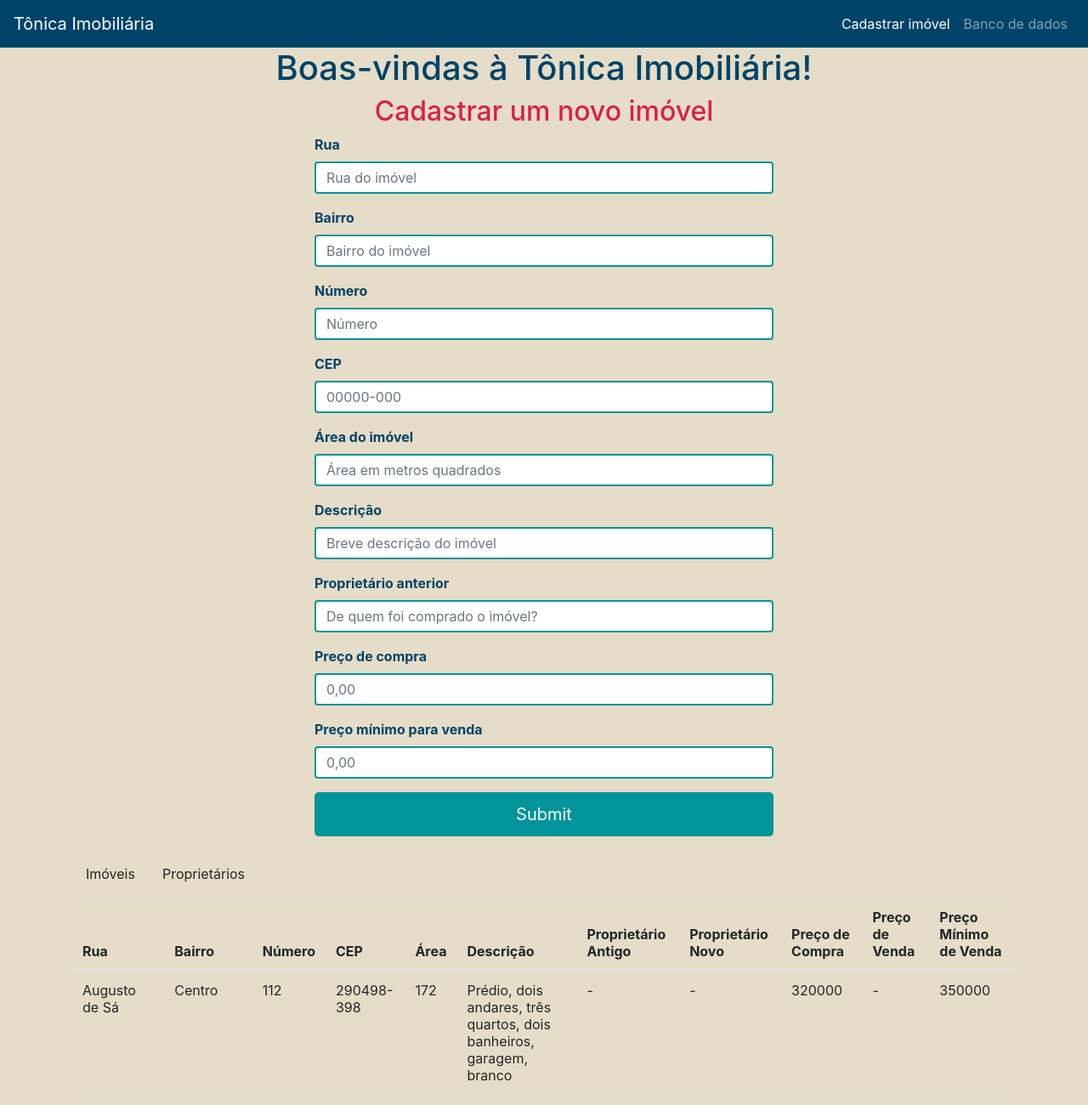
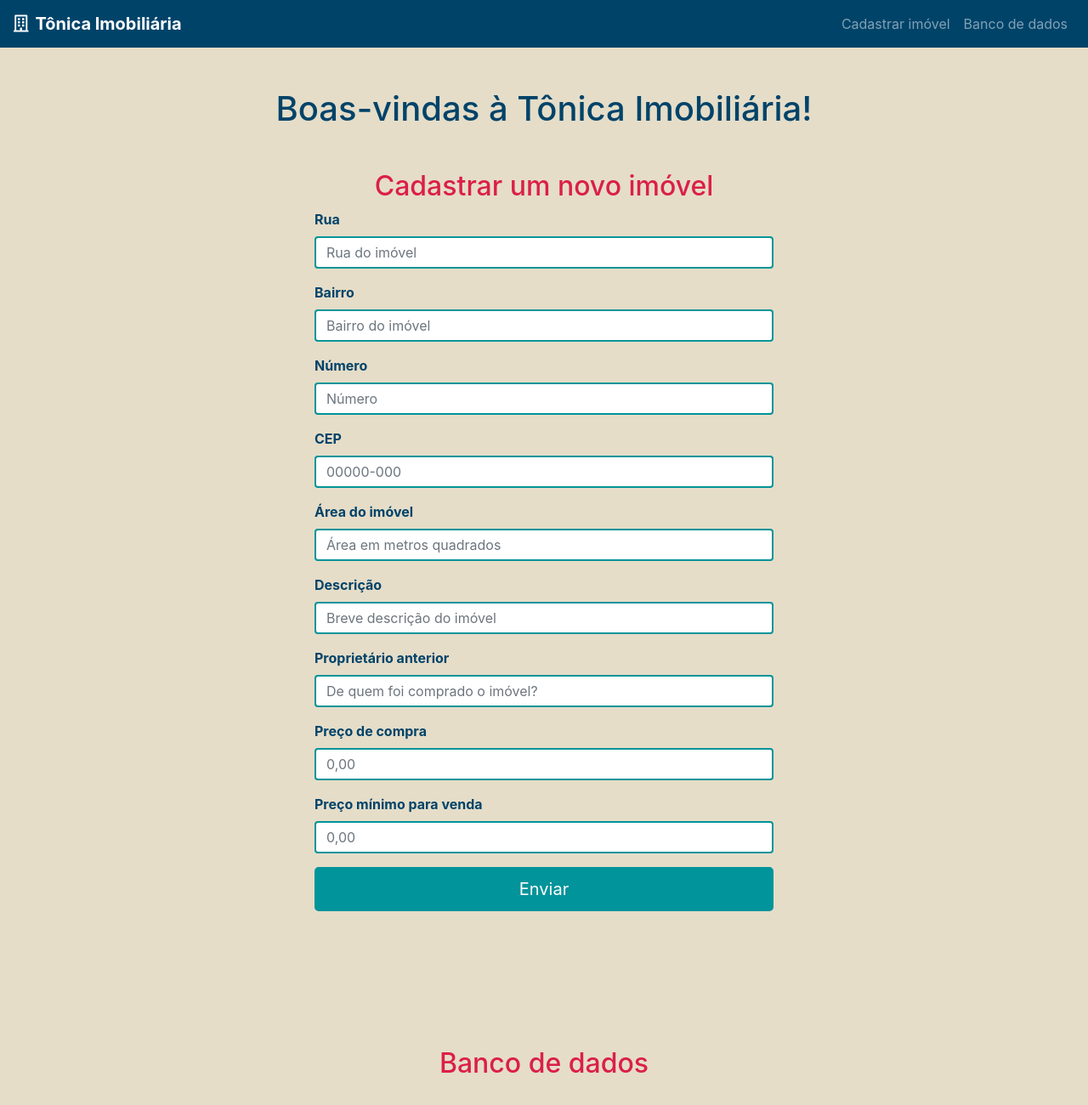
Before and after one commit to pedrohb88/tonica-imobiliaria, a website: page index.html in a window 1280 px wide. Shown: the top 1300 px of the page at 85% size. Drawn offline with nearby package versions, Linux system fonts and the light colour scheme.

Commit message:
Css bonitinho

```diff
--- a/index.html
+++ b/index.html
@@ -13,11 +13,12 @@
 			integrity="sha384-JcKb8q3iqJ61gNV9KGb8thSsNjpSL0n8PARn9HuZOnIxN0hoP+VmmDGMN5t9UJ0Z"
 			crossorigin="anonymous"
         />
+        <link rel="stylesheet" href="https://use.fontawesome.com/releases/v5.14.0/css/all.css" integrity="sha384-HzLeBuhoNPvSl5KYnjx0BT+WB0QEEqLprO+NBkkk5gbc67FTaL7XIGa2w1L0Xbgc" crossorigin="anonymous">
         <link rel="stylesheet" href="./style.css"/>
 	</head>
 	<body>
 		<nav class="navbar navbar-expand-lg navbar-dark">
-			<a class="navbar-brand" href="#">Tônica Imobiliária</a>
+			<a class="navbar-brand" href="#"><i class="far fa-building mr-2"></i>Tônica Imobiliária</a>
 			<button
 				class="navbar-toggler"
 				type="button"
@@ -31,9 +32,9 @@
 			</button>
 			<div class="collapse navbar-collapse" id="navbarNav">
 				<ul class="navbar-nav ml-auto">
-					<li class="nav-item active">
+					<li class="nav-item">
 						<a class="nav-link" href="#cadastrar-imoveis"
-							>Cadastrar imóvel<span class="sr-only">(current)</span></a
+							>Cadastrar imóvel</a
 						>
 					</li>
 					<li class="nav-item">
@@ -43,8 +44,8 @@
 			</div>
 		</nav>
 		<section id="main">
-			<h1 class="text-center">Boas-vindas à Tônica Imobiliária!</h1>
-			<div class="container" id="cadastrar-imoveis">
+			<h1 class="text-center my-5">Boas-vindas à Tônica Imobiliária!</h1>
+			<div class="container mb-5" id="cadastrar-imoveis">
 				<div class="row justify-content-center">
 					<div class="col-md-6">
 						<h2 class="text-center">Cadastrar um novo imóvel</h2>
@@ -133,16 +134,17 @@
 								/>
                             </div>
 
-							<button type="submit" class="btn btn-primary btn-lg btn-block">Submit</button>
+							<button type="submit" class="btn btn-primary btn-lg btn-block">Enviar</button>
 						</form>
 					</div>
 				</div>
 			</div>
 
-			<div class="container" id="banco-de-dados">
+			<div class="container pt-5 mb-5" id="banco-de-dados">
+            <h2 class="text-center my-5">Banco de dados</h2>
         <div id="table-selector">
-			<div onclick="mostrarImoveis()">Imóveis</div>
-			<div onclick="mostrarProprietarios()">Proprietários</div>
+			<div onclick="mostrarImoveis()" id="im-select">Imóveis</div>
+			<div onclick="mostrarProprietarios()" id="pr-select">Proprietários</div>
         </div>
 				<table id="imoveis" class="table table-responsive">
 					<thead>
--- a/index.js
+++ b/index.js
@@ -11,11 +11,17 @@ $('document').ready(function() {
 
 function mostrarProprietarios() {
 	imoveis.hide();
-	proprietarios.show();
+    proprietarios.show();
+    document.getElementById("im-select").style.border="3px solid white";
+    document.getElementById("pr-select").style.border="3px solid #01949A";
+
+
 }
 function mostrarImoveis() {
 	imoveis.show();
-	proprietarios.hide();
+    proprietarios.hide();
+    document.getElementById("im-select").style.border="3px solid #01949A";
+    document.getElementById("pr-select").style.border="3px solid white";
 }
 
 function popularImoveis() {
--- a/style.css
+++ b/style.css
@@ -30,8 +30,34 @@ label{
 
 #table-selector{
     display: flex;
+    font-weight: bold;
+    color:#004369;
 }
 #table-selector div {
     margin: 1em;
     cursor: pointer;
+    background-color: white;
+    padding: 5px 10px;
+    border-radius: 20px;
 }
+#table-selector div:hover{
+    border: 3px solid #01949A;
+}
+#im-select{
+    border: 3px solid #01949A;
+}
+#pr-select{
+    border: 3px solid white;
+}
+
+.navbar-brand{
+    font-weight: bold;
+}
+
+.table td, .table th{
+    border-top: 1px solid white;
+
+}
+.table th{
+    border-bottom: 2px solid white !important;
+}
```
